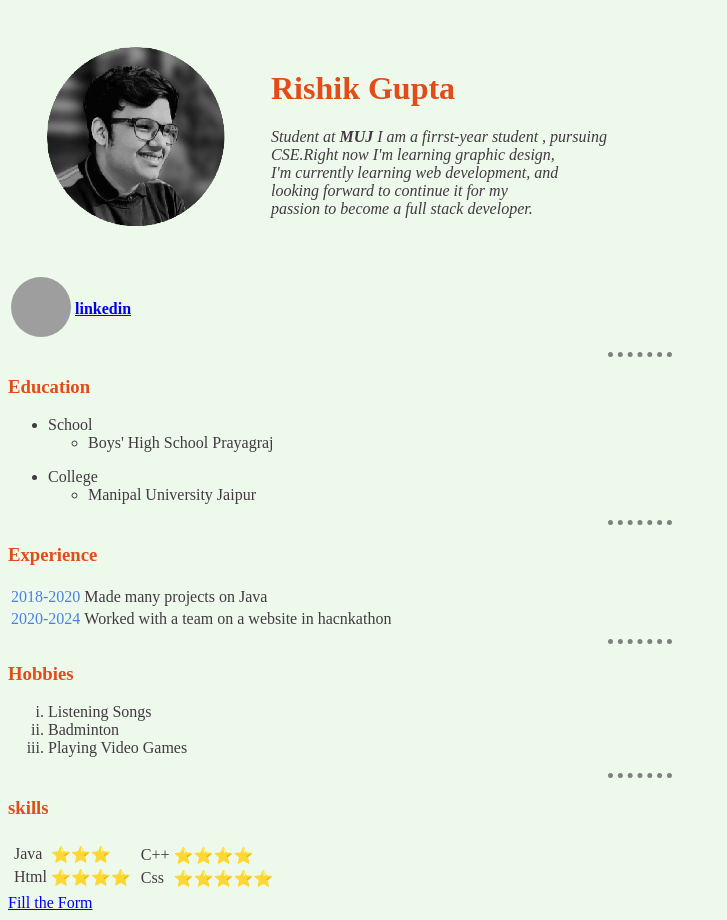
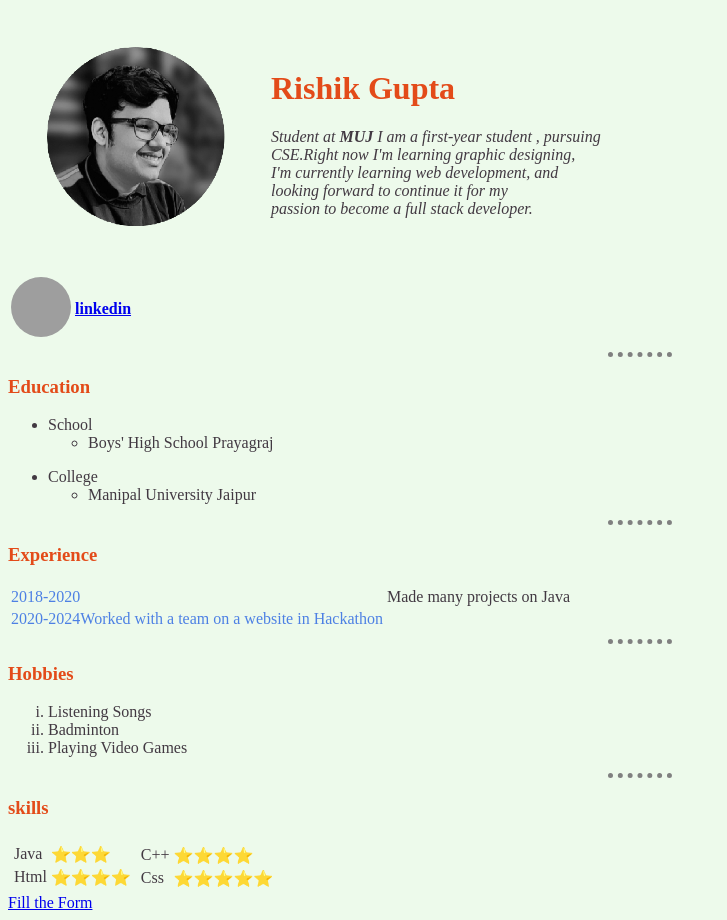
Before and after one commit to RishikGupta28/CV, a plain HTML site: page index.html in a window 1280 px wide. Shown: the whole page, without its empty margins (0-727 px from the left). Drawn offline with Linux system fonts and the light colour scheme; grey boxes are pictures that could not be loaded.

Commit message:
Update index.html

```diff
--- a/index.html
+++ b/index.html
@@ -16,8 +16,8 @@
         <p>
           <em>Student at<strong> MUJ</strong></em>
 
-          <em>I am a firrst-year student , pursuing<br>
-            CSE.Right now I'm learning graphic design,<br>
+          <em>I am a first-year student , pursuing<br>
+            CSE.Right now I'm learning graphic designing,<br>
             I'm currently learning web development, and<br>
             looking forward to continue it for my<br>
             passion to become a full stack developer.</em>
@@ -66,8 +66,8 @@
       <td>Made many projects on Java</td>
     </tr>
     <tr>
-      <td class="two">2020-2024</td>
-      <td>Worked with a team on a website in hacnkathon</td>
+      <td class="two">2020-2024</tde
+      <td>Worked with a team on a website in Hackathon </td>
 
     </tr>
 
```
